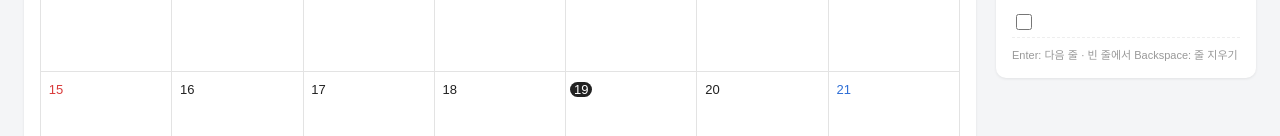
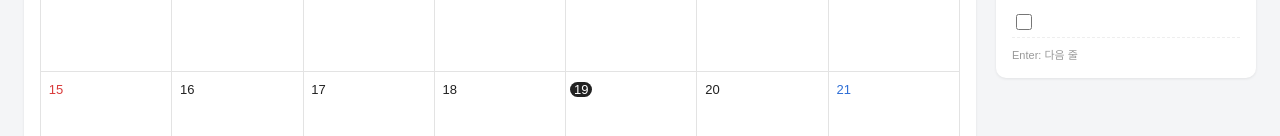
Before and after one commit to smbyul/calendar, a plain HTML site: page index.html in a window 1280 px wide. Shown: the part 319-455 px from the top of the page. Drawn offline with Linux system fonts and the light colour scheme.

Commit message:
월간 계획 안내 문구 간소화

```diff
--- a/index.html
+++ b/index.html
@@ -169,7 +169,7 @@
     <div class="monthplan">
       <h3 id="mp-title"></h3>
       <div id="mp-list"></div>
-      <p class="mp-hint">Enter: 다음 줄 · 빈 줄에서 Backspace: 줄 지우기</p>
+      <p class="mp-hint">Enter: 다음 줄</p>
     </div>
   </aside>
 </main>
```
